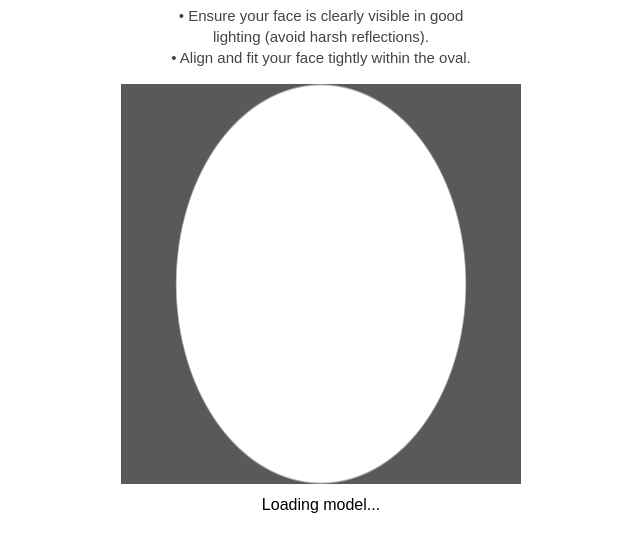
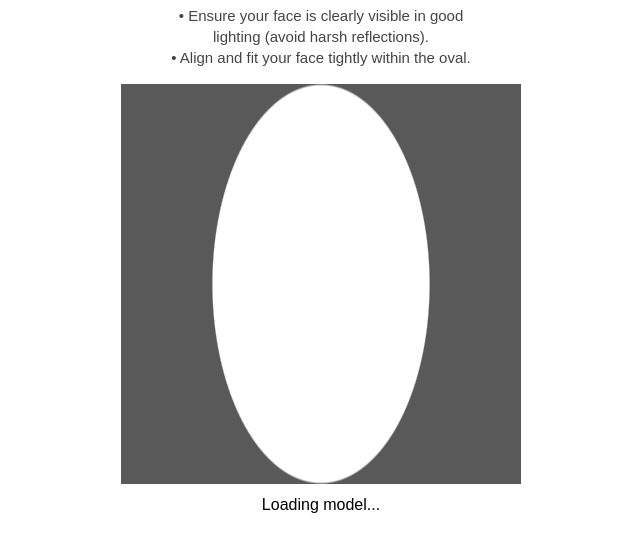
Before and after one commit to ArjunJagdale/SPOOF, a plain HTML site: page index.html in a window 1280 px wide. Shown: the part 53-604 px from the top of the page, without its empty margins (319-959 px from the left). Drawn offline with Linux system fonts and the light colour scheme; a script that the page names is missing.

Commit message:
Adjust radial-gradient parameters in index.html

```diff
--- a/index.html
+++ b/index.html
@@ -69,7 +69,7 @@
     pointer-events: none;
     background:
       radial-gradient(
-        ellipse 40% 55% at center,
+        ellipse 30% 55% at center,
         transparent 0%,
         transparent 90%,
         rgba(0, 0, 0, 0.65) 91%
```
